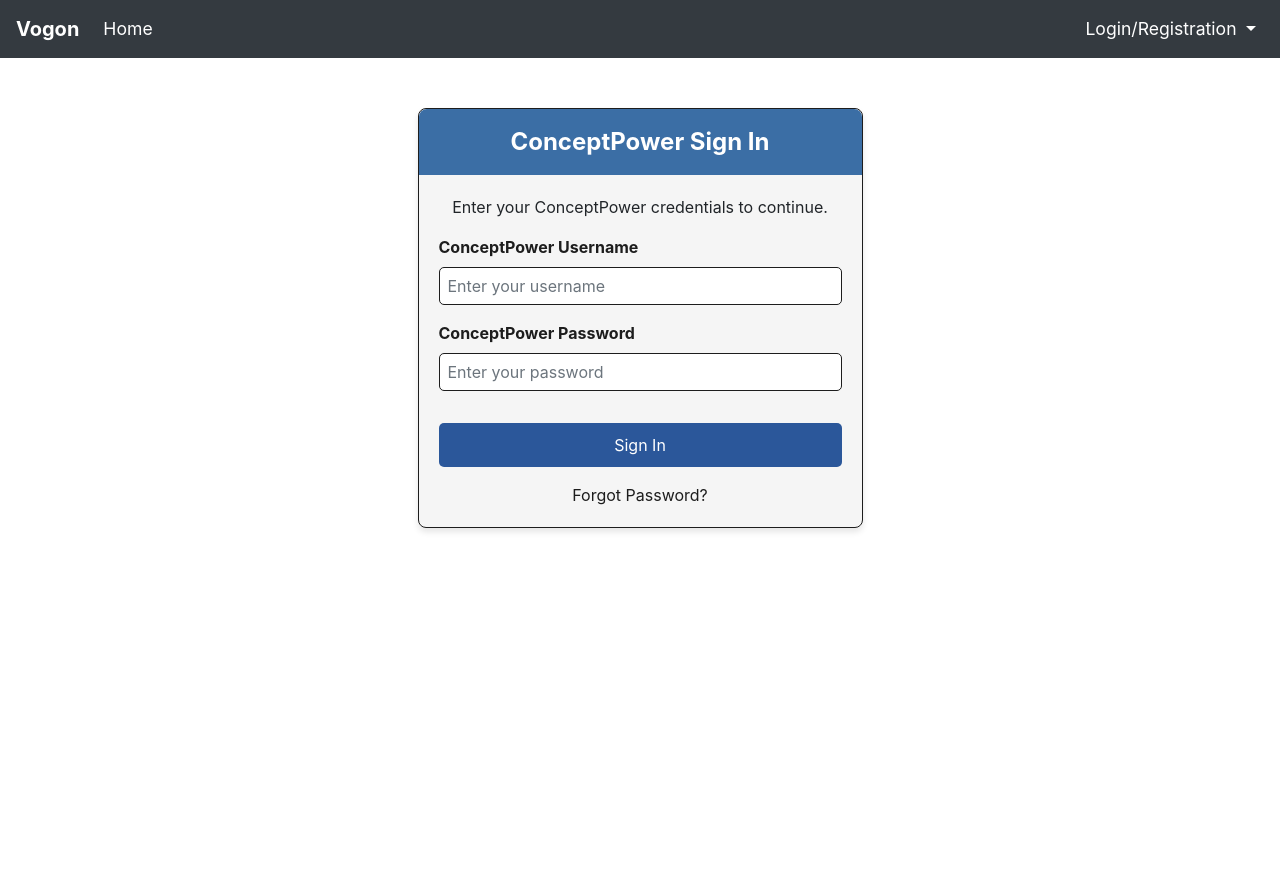
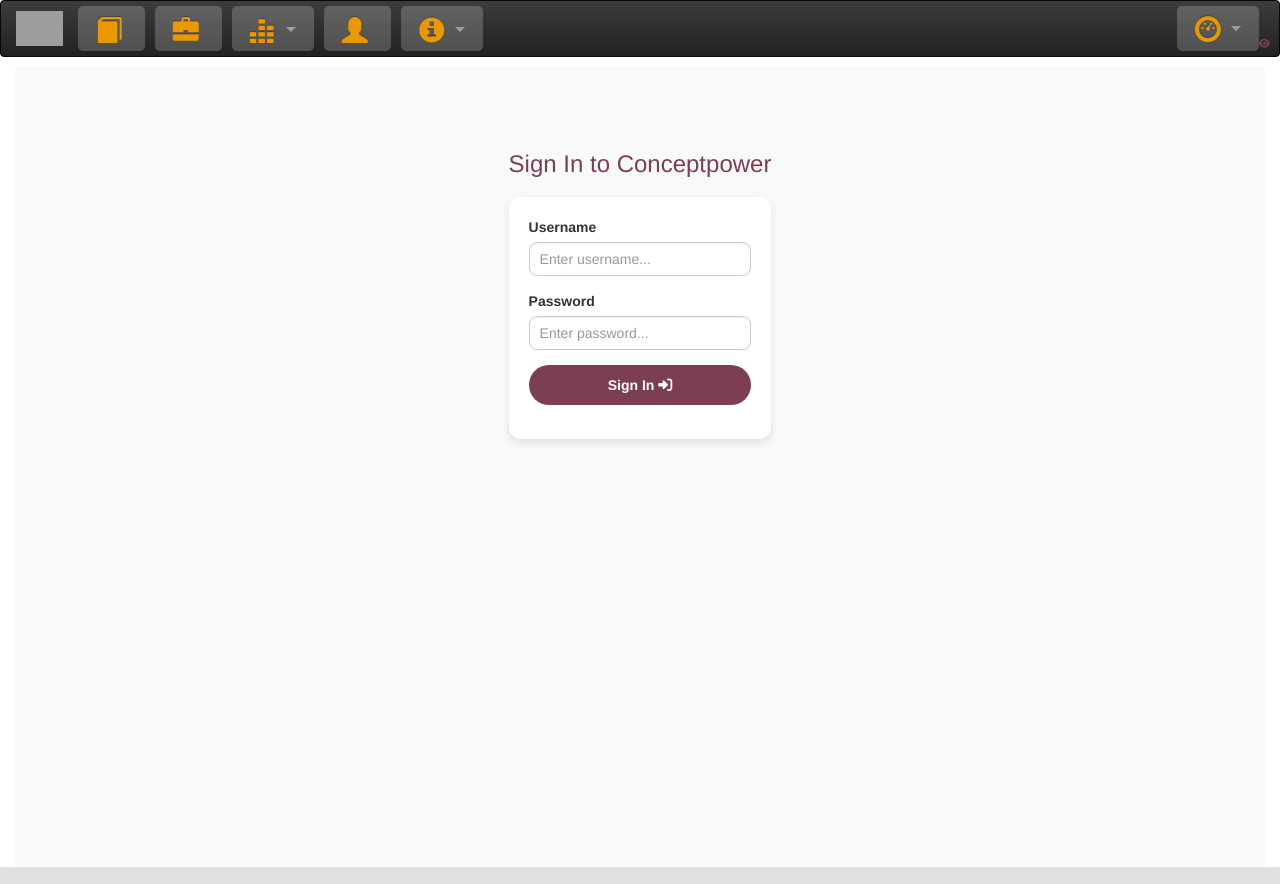
Before and after one commit to diging/vogon-resuscitate, a Django app: page /vogon/login/conceptpower/ in a window 1280 px wide. Shown: the top 884 px of the page. Before the commit the page ends 532 px from the top, so only its background shows below. Run offline with Django 3.2, Linux system fonts and the light colour scheme; the visitor is signed in with stand-in values (Sample User, id 1); parts of the project's set-up code (start-up, migrations or seed data) failed here and were passed over; some libraries are stand-ins or nearby versions; grey boxes are pictures that could not be loaded.

Commit message:
[VOGRE-37] Update login template and add css

```diff
--- a/concepts/Templates/login/login.html
+++ b/concepts/Templates/login/login.html
@@ -1,149 +1,63 @@
-{% extends "account/base.html" %}
+{% extends "annotations/base.html" %}
+{% load staticfiles %}
 
-{% load i18n %}
+{% comment %} <link rel="stylesheet" href="/css/login.css"> {% endcomment %}
+{% comment %} <link rel="stylesheet" type="text/css" href="{% static "login/css/form.css" %}" /> {% endcomment %}
+{% block main %}
+<link rel="stylesheet" href="https://cdnjs.cloudflare.com/ajax/libs/font-awesome/6.4.0/css/all.min.css">
+<link rel="stylesheet" href="{% static "login/css/form.css" %}" />
 
-{% block head_links %}
-<title>{% trans "Sign In to ConceptPower" %}</title>
-
-<style>
-    /* ConceptPower Theme Colors */
-    :root {
-        --cp-primary: #3b6ea5;  /* Blue */
-        --cp-secondary: #f5f5f5; /* Light Gray */
-        --cp-dark: #1d1d1d; /* Dark Gray */
-        --cp-button: #2b579a; /* Slightly darker blue */
-    }
-
-    /* Page container */
-    .conceptpower-container {
-        margin-top: 50px;
-    }
-
-    /* Card styles */
-    .conceptpower-card {
-        border-radius: 8px;
-        box-shadow: 0px 4px 6px rgba(0, 0, 0, 0.1);
-        background-color: var(--cp-secondary);
-        border: 1px solid var(--cp-dark);
-    }
-
-    /* Header styling */
-    .conceptpower-header {
-        background-color: var(--cp-primary);
-        color: white;
-        border-radius: 8px 8px 0 0;
-        padding: 15px;
-        text-align: center;
-        font-size: 1.5rem;
-        font-weight: bold;
-    }
-
-    /* Form elements */
-    .form-group label {
-        font-weight: bold;
-        color: var(--cp-dark);
-    }
-
-    .form-control {
-        border-radius: 5px;
-        border: 1px solid var(--cp-dark);
-        padding: 8px;
-    }
-
-    .btn-cp {
-        background-color: var(--cp-button);
-        border: none;
-        color: white;
-        padding: 10px;
-        border-radius: 5px;
-        width: 100%;
-        font-size: 16px;
-        transition: background-color 0.3s ease;
-    }
-
-    .btn-cp:hover {
-        background-color: var(--cp-primary);
-    }
-
-    /* Forgot password link */
-    .forgot-password {
-        text-align: center;
-        display: block;
-        margin-top: 10px;
-        color: var(--cp-dark);
-    }
-
-    .forgot-password:hover {
-        color: var(--cp-primary);
-        text-decoration: underline;
-    }
-</style>
-{% endblock %}
-
-{% block head_title %}{% trans "ConceptPower Sign In" %}{% endblock %}
-
-{% block content %}
-<div class="container conceptpower-container">
-    {% block messages %}
-    {% if messages %}
-    <div>
-        <ul>
-        {% for message in messages %}
-        <div class="alert alert-warning alert-dismissible fade show" role="alert">
-            <strong>{{ message }}</strong>
-            <button type="button" class="close" data-dismiss="alert" aria-label="Close">
-                <span aria-hidden="true">&times;</span>
-            </button>
-        </div>
-        {% endfor %}
-        </ul>
-    </div>
-    {% endif %}
-    {% endblock %}
-
+<div class="container-fluid">
+    <div class="center-wrapper">
     <div class="row justify-content-center">
-        <div class="col-md-5">
+        <div class="h3 text-center mb-4 conceptpower-header">Sign In to Conceptpower</div>
             <div class="card conceptpower-card">
-                <div class="conceptpower-header">
-                    {% trans "ConceptPower Sign In" %}
-                </div>
                 <div class="card-body">
-                    <p class="text-center">
-                        {% trans "Enter your ConceptPower credentials to continue." %}
-                    </p>
-
                     <form class="login" method="POST" action="{% url 'conceptpower_login' %}">
                         {% csrf_token %}
 
-                        <!-- If using Django Form -->
-                        {{ form.as_p }}
-
-                        <!-- Manual input fields -->
                         <div class="form-group mb-3">
-                            <label for="username">{% trans "ConceptPower Username" %}</label>
-                            <input type="text" name="username" class="form-control" id="username" required placeholder="{% trans 'Enter your username' %}">
+                            <label for="username">Username</label>
+                            <input type="text" name="username" class="form-control" id="username" required placeholder="Enter username...">
                         </div>
 
-                        <div class="form-group mb-3">
-                            <label for="password">{% trans "ConceptPower Password" %}</label>
-                            <input type="password" name="password" class="form-control" id="password" required placeholder="{% trans 'Enter your password' %}">
+                        <div class="form-group mb-3 position-relative">
+                            <label for="password">Password</label>
+                            <input type="password" name="password" class="form-control" id="password" required placeholder="Enter password...">
+                            <i class="fa-solid fa-eye toggle-password" id="togglePassword"></i>
                         </div>
+
 
                         {% if request.GET.next %}
                         <input type="hidden" name="next" value="{{ request.GET.next }}">
                         {% endif %}
 
-                        <button class="btn btn-cp mt-3" type="submit">
-                            {% trans "Sign In" %}
-                        </button>
+                        <div class="d-flex justify-content-between align-items-center">
+                            <button class="btn btn-cp" type="submit">
+                                Sign In <i class="fas fa-sign-in-alt"></i>
+                            </button>
+                        </div>
                     </form>
-
-                    <a class="forgot-password" href="{% url 'account_reset_password' %}">
-                        {% trans "Forgot Password?" %}
-                    </a>
                 </div>
             </div>
         </div>
     </div>
 </div>
+<script>
+    document.getElementById('togglePassword').addEventListener('click', function () {
+        const passwordInput = document.getElementById('password');
+        const icon = this;
+
+        // Toggle password visibility
+        if (passwordInput.type === 'password') {
+            passwordInput.type = 'text';
+            icon.classList.remove('fa-eye');
+            icon.classList.add('fa-eye-slash');
+        } else {
+            passwordInput.type = 'password';
+            icon.classList.remove('fa-eye-slash');
+            icon.classList.add('fa-eye');
+        }
+    });
+</script>
 {% endblock %}
--- /dev/null
+++ b/concepts/static/login/css/form.css
@@ -0,0 +1,105 @@
+/* Parent Wrapper for Centering */
+.center-wrapper {
+    display: flex;
+    justify-content: center;    /* Center horizontally */
+    align-items: center;        /* Center vertically */
+    min-height: 100vh;          /* Full viewport height */
+    padding: 20px;              /* Add some padding for small screens */
+    box-sizing: border-box;
+    background-color: #f8f9fa;  /* Optional: light background for better contrast */
+}
+.center-wrapper {
+    display: flex;
+    justify-content: center;    /* Center horizontally */
+    align-items: flex-start;    /* Align towards the top */
+    min-height: 100vh;          /* Full viewport height */
+    padding-top: 8vh;           /* Adjust top spacing */
+    box-sizing: border-box;
+    background-color: #f8f9fa;  /* Optional: light background */
+}
+
+/* Card Styling */
+.conceptpower-card {
+    box-shadow: 0 4px 8px rgba(0, 0, 0, 0.1);
+    border-radius: 12px;
+    border: none;
+    padding: 20px;
+    background-color: #fff;
+    width: 100%;
+    max-width: 500px;           /* Increase width */
+}
+
+/* Header Style */
+.conceptpower-header {
+    color: #7b3f51;
+    margin-bottom: 20px;
+}
+
+/* Form Input Fields */
+.form-control {
+    border-radius: 8px;
+    border: 1px solid #ccc;
+    padding: 10px;
+    transition: border-color 0.3s ease;
+}
+
+.form-control:focus {
+    border-color: #7b3f51;
+    box-shadow: 0 0 5px rgba(123, 63, 81, 0.5);
+    outline: none;
+}
+
+/* Sign In Button */
+.btn-cp {
+    background-color: #7b3f51;
+    color: white;
+    border: none;
+    padding: 10px 20px;
+    border-radius: 20px;
+    font-weight: bold;
+    transition: background-color 0.3s ease;
+    width: 100%;                 /* Make the button full-width */
+}
+
+.btn-cp:hover {
+    background-color: #5a2d3a;
+    color: white;
+}
+
+/* Forgot Password Link */
+.forgot-password {
+    display: block;
+    text-align: right;
+    margin-top: 10px;
+    color: #7b3f51;
+    text-decoration: none;
+    font-weight: bold;
+}
+
+.forgot-password:hover {
+    text-decoration: underline;
+    color: #5a2d3a;
+}
+
+/* Eye Icon Styling */
+.toggle-password {
+    position: absolute;
+    top: 38px;               /* Align vertically inside the input */
+    right: 10px;             /* Align to the right side */
+    cursor: pointer;
+    color: #7b3f51;
+    font-size: 1rem;
+    transition: color 0.3s ease;
+}
+
+.toggle-password:hover {
+    color: #5a2d3a;
+}
+
+
+/* Responsive Design */
+@media (max-width: 576px) {
+    .conceptpower-card {
+        margin: 0 10px;  /* Margin for small screens */
+    }
+}
--- a/concepts/views.py
+++ b/concepts/views.py
@@ -6,6 +6,7 @@
 from concepts.models import Concept, Type
 from concepts.filters import *
 from concepts.lifecycle import *
+from concepts.conceptpower import ConceptPowerCredentialsMissingException
 from annotations.models import RelationSet, Appellation, TextCollection, VogonUserDefaultProject
 from django.shortcuts import render, get_object_or_404, redirect
 from concepts.authorities import ConceptpowerAuthority, update_instance
@@ -117,12 +118,12 @@
     return render(request, "annotations/concept_details.html", context)
 
 
-@conceptpower_login_required
+# @conceptpower_login_required
 @staff_member_required
 def add_concept(request, concept_id):
 
     concept = get_object_or_404(Concept, pk=concept_id)
-    manager = ConceptLifecycle(concept)
+    manager = ConceptLifecycle(concept, request.user)
     next_page = request.GET.get('next', reverse('concepts'))
     back_to_page = request.GET.get('next')
     context = {
@@ -136,6 +137,9 @@
     if request.GET.get('confirmed', False):
         try:
             manager.add()
+        except ConceptPowerCredentialsMissingException:
+            # Redirect user to add ConceptPower credentials
+            return redirect(f"{reverse('conceptpower_login')}?next={request.path}")
         except ConceptUpstreamException as E:
             return HttpResponse("Conceptpower is causing all kinds of problems"
                                 " right now: %s" % str(E), status=500)
@@ -186,17 +190,6 @@
 @login_required
 def conceptpower_login(request):
     if request.method == 'POST':
-        # If using a custom Django Form:
-        # form = ConceptPowerLoginForm(request.POST)
-        # if form.is_valid():
-        #     username = form.cleaned_data['username']
-        #     password = form.cleaned_data['password']
-        # else:
-        #     messages.error(request, "Invalid form submission.")
-        #     return render(request, 'conceptpower/login.html', {'form': form})
-
-        # Or if not using a form:
-        print(request.POST,"in conceptpower_login")
         username = request.POST.get('username')
         password = request.POST.get('password')
         print(username, password)
```
Also changed, not shown: concepts/conceptpower.py (+21 -5 lines), concepts/lifecycle.py (+14 -12 lines).
